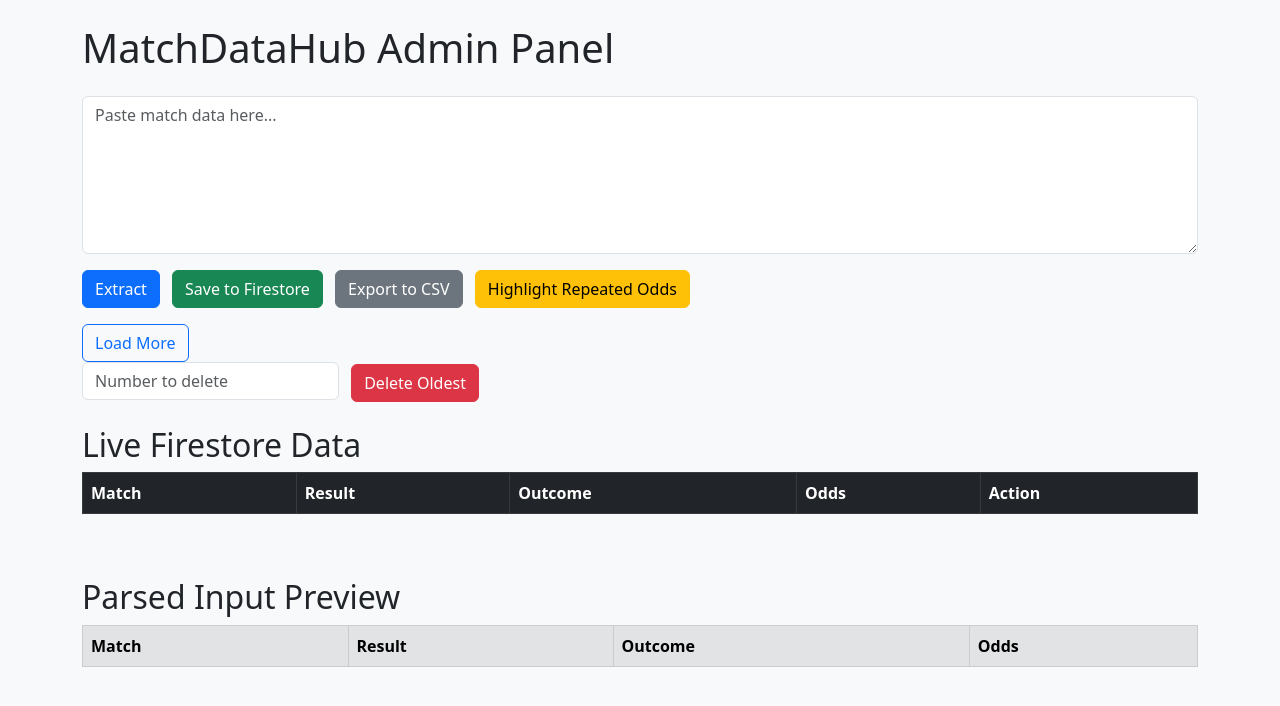
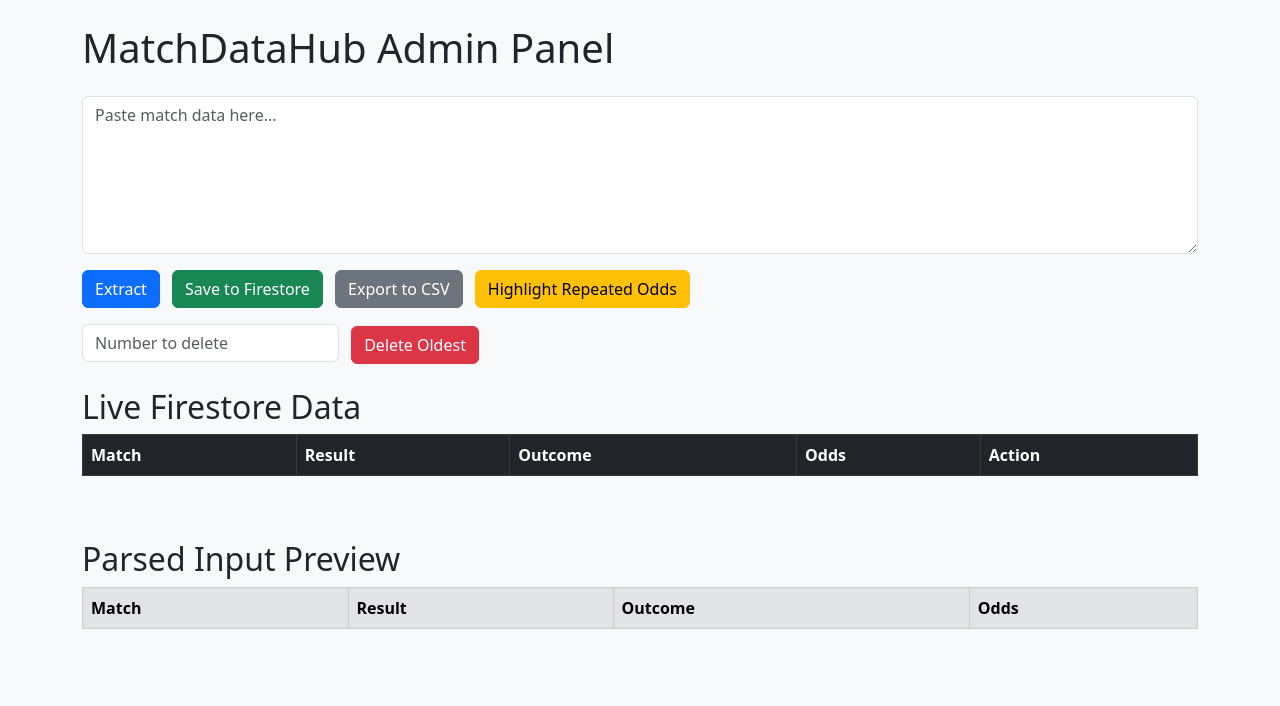
Before and after one commit to Manuubett/Prediction1, a plain HTML site: page Adm5in.html in a window 1280 px wide. Drawn offline with nearby package versions, Linux system fonts and the light colour scheme; no server answers.

Commit message:
Update Adm5in.html

```diff
--- a/Adm5in.html
+++ b/Adm5in.html
@@ -21,10 +21,7 @@
       <button class="btn btn-secondary me-2" onclick="exportToCSV()">Export to CSV</button>
       <button class="btn btn-warning" onclick="highlightMostRepeatedOdds()">Highlight Repeated Odds</button>
     </div>
-  <div class="mt-3">
-      <button class="btn btn-outline-primary" onclick="loadFirestoreTable(false)">Load More</button>
-      <span id="loadInfo" class="ms-3 fw-bold"></span>
-    </div>
+
     <div class="mb-4">
       <input type="number" id="deleteCount" class="form-control d-inline-block w-auto me-2" placeholder="Number to delete">
       <button class="btn btn-danger" onclick="deleteOldestEntries()">Delete Oldest</button>
```
